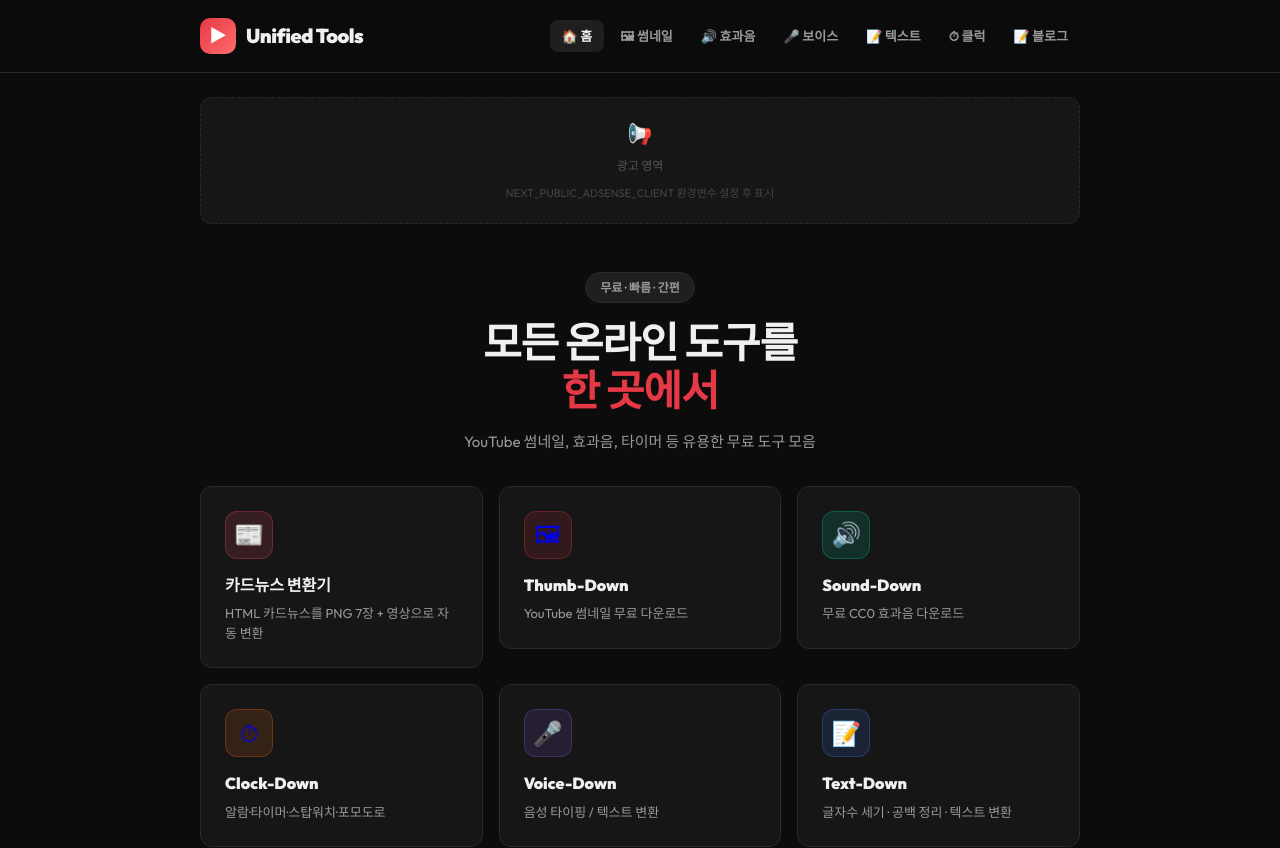
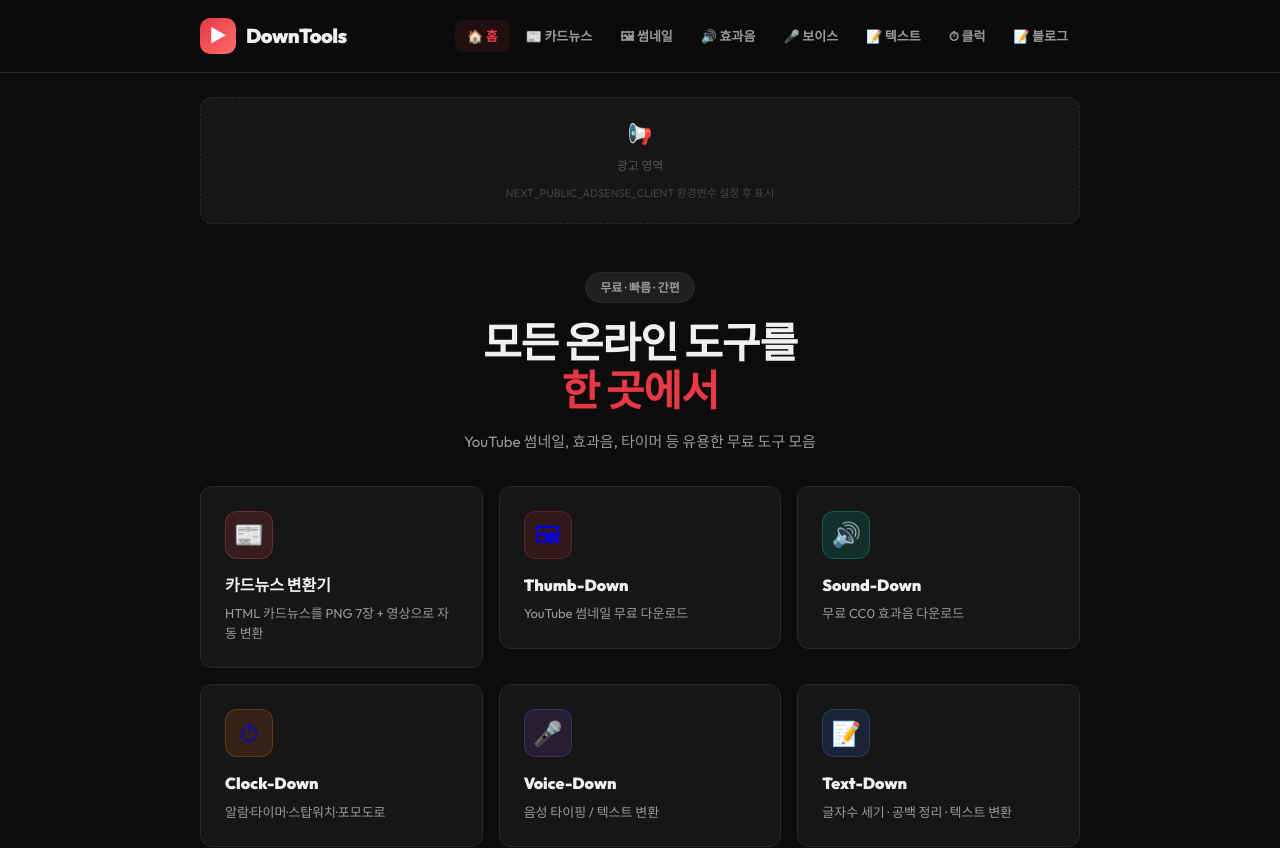
Before and after one commit to mintimjang33/cardnews-converter, a Next.js app: page / in a window 1280 px wide. Shown: the top 848 px of the page. Built offline with nearby package versions, Linux system fonts and the light colour scheme; no server answers.

Commit message:
Add files via upload

```diff
--- a/components/Header.js
+++ b/components/Header.js
@@ -1,19 +1,40 @@
 import Link from 'next/link'
 import { useRouter } from 'next/router'
 
+// 각 페이지 원래 테마 accent 색상 (각 사이트 globals.css :root --accent 기준)
+const PAGE_ACCENTS = {
+  '/':              '#e63946', // cardnews 기본
+  '/cardnews-down': '#FF4B6E',
+  '/thumb-down':    '#e63946',
+  '/sound-down':    '#00d4aa',
+  '/voice-down':    '#b48ef0', // Voice-Down 원래 테마
+  '/text-down':     '#3b82f6',
+  '/clock-down':    '#c9a84c', // Clock-Down 원래 골드 테마
+}
+
 const TOOLS = [
-  { href: '/',           label: '🏠 홈' },
-  { href: '/thumb-down', label: '🖼 썸네일' },
-  { href: '/sound-down', label: '🔊 효과음' },
-  { href: '/voice-down', label: '🎤 보이스' },
-  { href: '/text-down',  label: '📝 텍스트' },
-  { href: '/clock-down', label: '⏱ 클럭' },
+  { href: '/',              label: '🏠 홈' },
+  { href: '/cardnews-down', label: '📰 카드뉴스' },
+  { href: '/thumb-down',    label: '🖼 썸네일' },
+  { href: '/sound-down',    label: '🔊 효과음' },
+  { href: '/voice-down',    label: '🎤 보이스' },
+  { href: '/text-down',     label: '📝 텍스트' },
+  { href: '/clock-down',    label: '⏱ 클럭' },
 ]
 
-export default function Header({ lang, onToggleLang, siteName = 'Tools', siteHref = '/' }) {
+export default function Header({ lang, onToggleLang, siteName = 'DownTools', siteHref = '/' }) {
   const router = useRouter()
 
+  // 현재 경로의 accent 색상
+  const accent = Object.entries(PAGE_ACCENTS)
+    .filter(([path]) => path !== '/')
+    .find(([path]) => router.pathname.startsWith(path))?.[1]
+    || PAGE_ACCENTS['/']
+
   return (
+    <>
+      <style>{`:root { --accent: ${accent}; }`}</style>
+
       <header className="header">
         <div className="wrap header-inner">
           <Link href={siteHref} className="logo">
@@ -21,14 +42,22 @@
             <span className="logo-text">{siteName}</span>
           </Link>
           <div className="header-right">
-          <nav style={{ display: 'flex', gap: 4 }}>
-            {TOOLS.map(t => (
+            <nav style={{ display: 'flex', gap: 4, flexWrap: 'wrap' }}>
+              {TOOLS.map(t => {
+                const isActive = t.href === '/'
+                  ? router.pathname === '/'
+                  : router.pathname.startsWith(t.href)
+                const color = PAGE_ACCENTS[t.href]
+                return (
                   <Link key={t.href} href={t.href}
-                className={`nav-link${router.pathname === t.href ? ' active' : ''}`}>
+                    className={`nav-link${isActive ? ' active' : ''}`}
+                    style={isActive ? { color, background: `${color}18`, borderColor: `${color}44` } : {}}>
                     {t.label}
                   </Link>
-            ))}
-            <Link href="/blog" className={`nav-link${router.pathname.startsWith('/blog') ? ' active' : ''}`}>
+                )
+              })}
+              <Link href="/blog"
+                className={`nav-link${router.pathname.startsWith('/blog') ? ' active' : ''}`}>
                 📝 블로그
               </Link>
             </nav>
@@ -40,5 +69,6 @@
           </div>
         </div>
       </header>
+    </>
   )
 }
--- a/pages/index.js
+++ b/pages/index.js
@@ -30,14 +30,13 @@
   { href: '/clock-down',  icon: '⏱', name: 'Clock-Down',  desc: { ko: '알람·타이머·스탑워치·포모도로', en: 'Alarm · Timer · Stopwatch · Pomodoro' }, color: '#f97316' },
   { href: '/voice-down',  icon: '🎤', name: 'Voice-Down',  desc: { ko: '음성 타이핑 / 텍스트 변환', en: 'Voice Typing & Speech to Text' }, color: '#8b5cf6' },
   { href: '/text-down',   icon: '📝', name: 'Text-Down',   desc: { ko: '글자수 세기 · 공백 정리 · 텍스트 변환', en: 'Word Counter & Text Tools' }, color: '#3b82f6' },
-  { href: '/sensor-game', icon: '🎮', name: 'Sensor-Game', desc: { ko: '센서 기반 게임', en: 'Sensor-Based Game' }, color: '#16a34a', coming: true },
 ]
 
 export default function Home() {
   return (
     <>
       <Head>
-        <title>Unified Tools - 무료 온라인 도구 모음</title>
+        <title>DownTools - 무료 온라인 도구 모음</title>
         <meta name="description" content="YouTube 썸네일 다운로드, CC0 효과음, 타이머 등 무료 온라인 도구를 한 곳에서" />
         <meta name="viewport" content="width=device-width, initial-scale=1" />
         {process.env.NEXT_PUBLIC_ADSENSE_CLIENT && (
@@ -45,7 +44,7 @@
         )}
       </Head>
 
-      <Header siteName="Unified Tools" siteHref="/" />
+      <Header siteName="DownTools" siteHref="/" />
 
       <div className="wrap">
         {/* 상단 광고 */}
@@ -99,7 +98,7 @@
         <AdSlot slot={process.env.NEXT_PUBLIC_AD_SLOT_MIDDLE || '3333333333'} label="광고" />
       </div>
 
-      <Footer siteName="Unified Tools" />
+      <Footer siteName="DownTools" />
     </>
   )
 }
```
Lines whose indentation alone changed are shown as unchanged.
